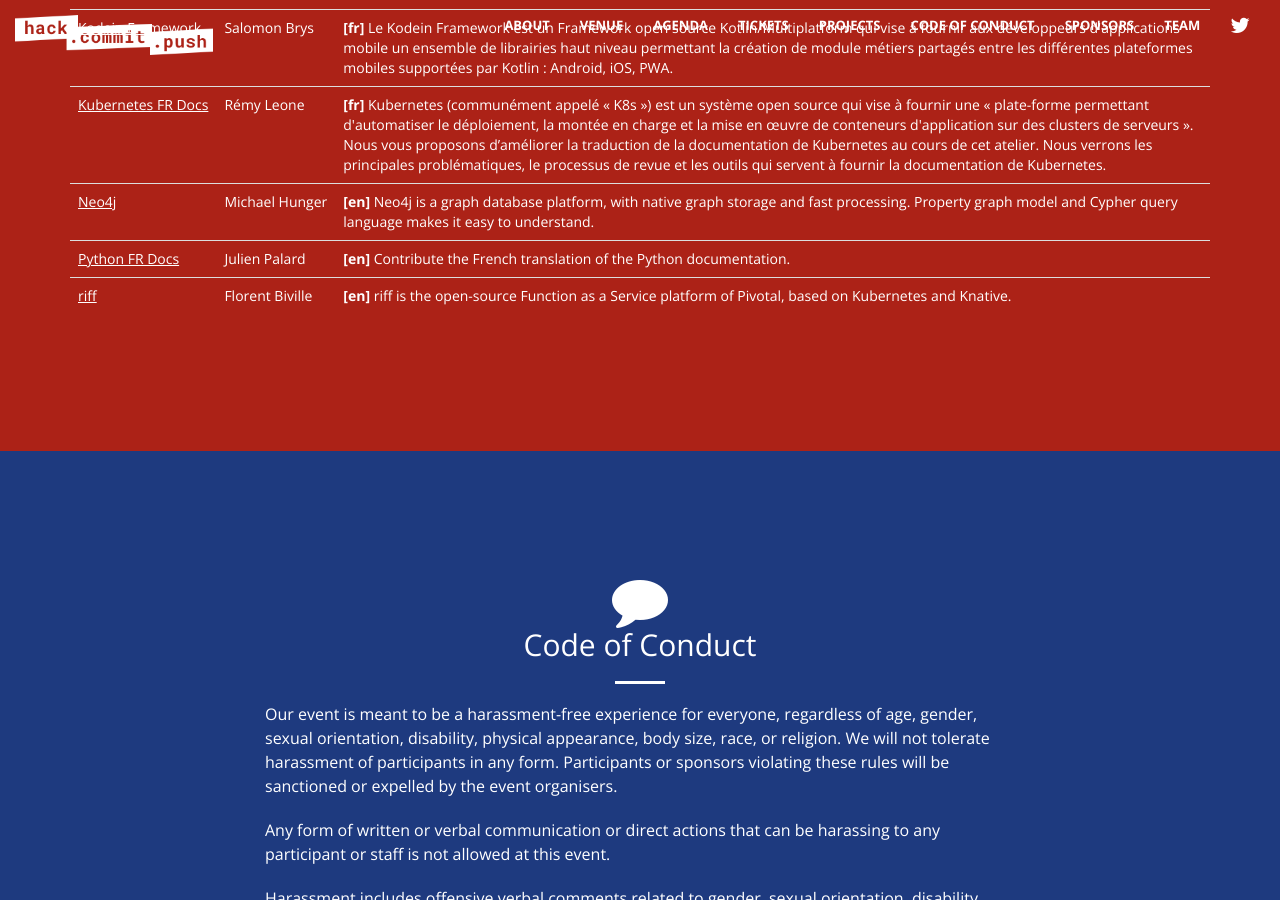
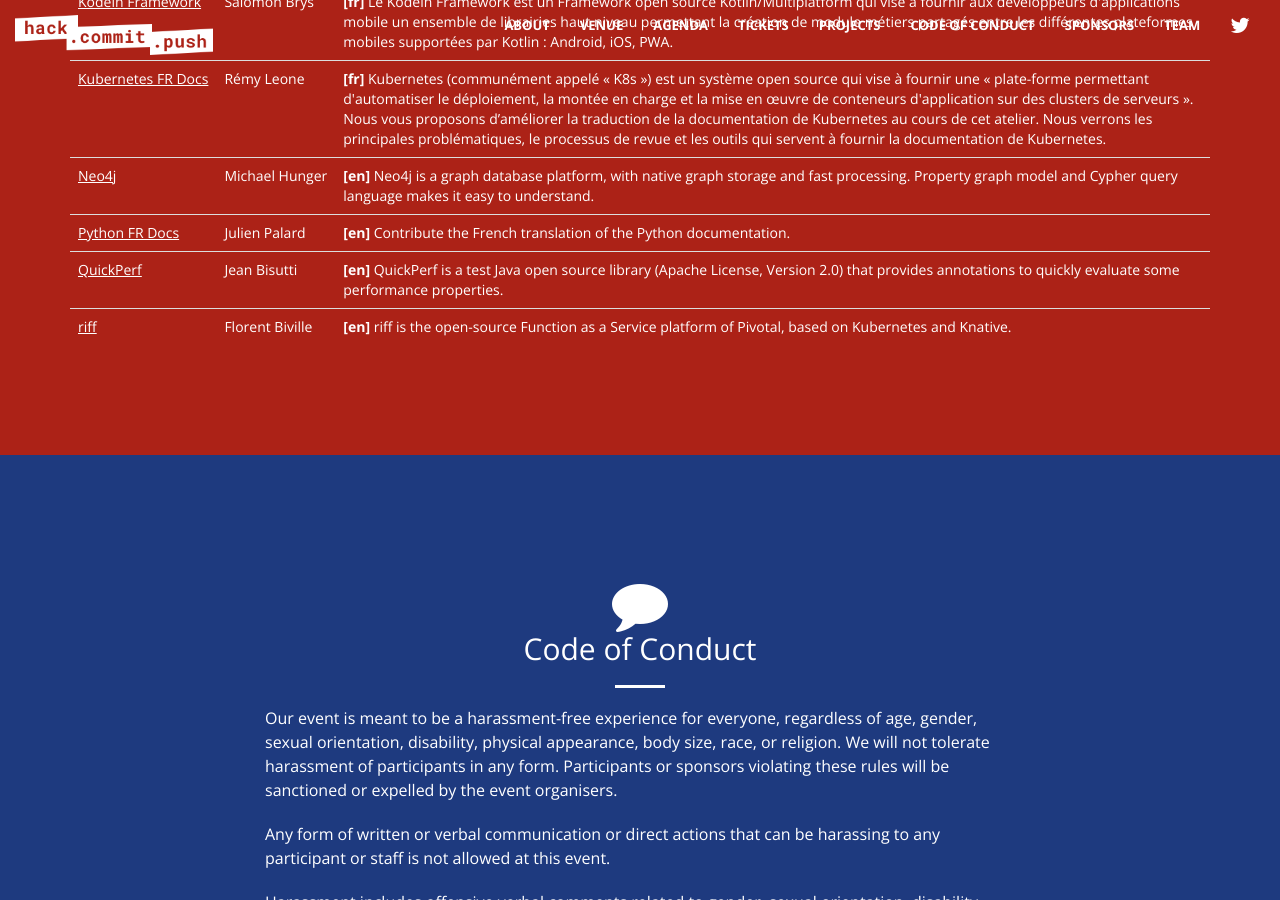
Before and after one commit to hackergarten/Paris2019, a Jekyll site: the page built from index.html, in a window 1280 px wide and 900 px high, scrolled down 5562 px. Built offline with Jekyll 4.4.1, drawn with Linux system fonts in a browser that asks for light colours.

Commit message:
Add QuickPerf project

```diff
--- a/_data/projects.yml
+++ b/_data/projects.yml
@@ -75,3 +75,10 @@
       Learn to contribute to Asciidoctor: a fast text processor & publishing toolchain for converting AsciiDoc to HTML5, DocBook & more.
   leads:
     - name: Schalk Cronjé
+- name: QuickPerf
+  url: https://github.com/quick-perf/doc/wiki/QuickPerf
+  description:
+    en: |
+      QuickPerf is a test Java open source library (Apache License, Version 2.0) that provides annotations to quickly evaluate some performance properties.
+  leads:
+    - name: Jean Bisutti
```
